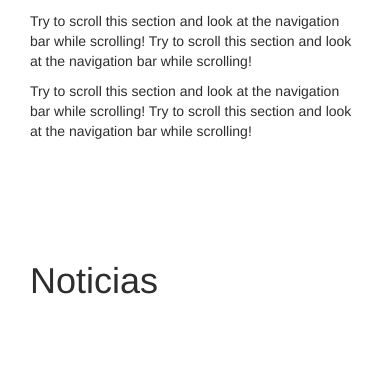
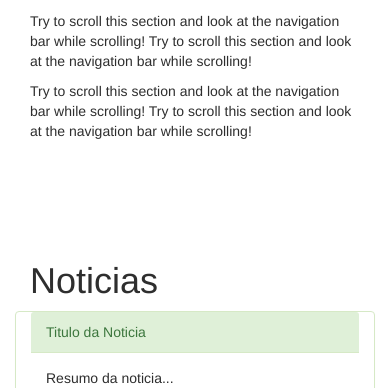
Before and after one commit to raquelday/senaibrusque, a PHP site: page / in a window 390 px wide; the page is wider, and only the part inside the window is pictured. Shown: the part 831-1219 px from the top of that part. Run offline with PHP 8.4, Linux system fonts and the light colour scheme; grey boxes labelled with a size stand in for pictures from a placeholder-image service; some libraries are stand-ins or nearby versions.

Commit message:
melhorias

```diff
--- a/css/estilo.css
+++ b/css/estilo.css
@@ -35,7 +35,7 @@
   }
   #inicio {padding-top:20px;height:500px;color: #2E2E2E; background-color: #CCCCCC;}
   #cursos {padding-top:50px;height:300px;color: #2E2E2E; background-color: white;}
-  #noticias {padding-top:50px;padding-bottom: 20px;height:200px;color: #2E2E2E; background-color: white;}
+  #noticias {padding-top:50px;padding-bottom: 20px;height:auto;color: #2E2E2E; background-color: white;}
   #fotos {padding-top:50px;height:500px;color: #2E2E2E; background-color: white;}
   #videos {padding-top:50px;height:400px;color: #2E2E2E; background-color: white;}
   #contato {padding-top:50px;height:500px;color: #2E2E2E; background-color: white;}
@@ -51,3 +51,8 @@
   #noticia3 {
       margin: auto;
   }
+
+
+  #noticias .panel{
+      margin-left:
+  }
--- a/index.php
+++ b/index.php
@@ -125,40 +125,40 @@
                 <div class="row">
                     <div class="col-xs-6 col-md-3">
                         <a href="#" class="thumbnail">
-                            <img src="http://cursosgratuitosbrasil.com.br/wp-content/uploads/2015/04/Senai-Joinville-cursos-gratuitos.jpg">
+                            <img src="http://cursosgratuitosbrasil.com.br/wp-content/uploads/2015/04/Senai-Joinville-cursos-gratuitos.jpg" height="350" width="350">
                         </a>
                         <a href="#" class="thumbnail">
-                            <img src="http://www.cursosgratuitossenai.net/wp-content/uploads/2015/05/Senai-Presidente-Prudente.jpg">
+                            <img src="http://www.cursosgratuitossenai.net/wp-content/uploads/2015/05/Senai-Presidente-Prudente.jpg" height="350" width="350">
                         </a>
                         <a href="#" class="thumbnail">
-                            <img src="http://senaicursos.net.br/wp-content/uploads/2015/09/21.png">
+                            <img src="http://senaicursos.net.br/wp-content/uploads/2015/09/21.png" height="350" width="350">
                         </a>
                     </div>
                     <div class="col-xs-6 col-md-3">
                         <a href="#" class="thumbnail">
-                            <img src="http://extra.globo.com/incoming/10229725-e21-a2a/w640h360-PROP/senai-curso-gratuito-distancia.jpg">
+                            <img src="http://extra.globo.com/incoming/10229725-e21-a2a/w640h360-PROP/senai-curso-gratuito-distancia.jpg" height="350" width="350">
                         </a>
                         <a href="#" class="thumbnail">
-                            <img src="http://senaipronatec.com.br/wp-content/uploads/2014/12/Senai-Bahia.jpg">
+                            <img src="http://senaipronatec.com.br/wp-content/uploads/2014/12/Senai-Bahia.jpg" height="350" width="300">
                         </a>
                         <a href="#" class="thumbnail">
-                            <img src="http://extra.globo.com/incoming/11602724-bc9-1a2/w640h360-PROP/Senai-RJ-Pronatec.jpg">
+                            <img src="http://extra.globo.com/incoming/11602724-bc9-1a2/w640h360-PROP/Senai-RJ-Pronatec.jpg" height="350" width="350">
                         </a>
                     </div>
                     <div class="col-xs-6 col-md-3">
                         <a href="#" class="thumbnail">
-                            <img src="http://senaipronatec.com.br/wp-content/uploads/2015/04/Senai-Duque-de-Caxias-cursos.jpg">
+                            <img src="http://senaipronatec.com.br/wp-content/uploads/2015/04/Senai-Duque-de-Caxias-cursos.jpg" height="350" width="350">
                         </a>
                         <a href="#" class="thumbnail">
-                            <img src="http://www.cursosgratuitossenai.net/wp-content/uploads/2014/10/Senai-PE-cursos-gratuitos-20151.jpg">
+                            <img src="http://www.cursosgratuitossenai.net/wp-content/uploads/2014/10/Senai-PE-cursos-gratuitos-20151.jpg" height="350" width="350">
                         </a>
                         <a href="#" class="thumbnail">
-                            <img src="http://cdn.giro.matanorte.com/2015/05/senai.jpg">
+                            <img src="http://cdn.giro.matanorte.com/2015/05/senai.jpg" height="350" width="350">
                         </a>
                     </div>
                     <div class="col-xs-6 col-md-3">
                         <a href="#" class="thumbnail">
-                            <img src="http://extra.globo.com/incoming/10688577-230-a38/w640h360-PROP/senai-vagas-curso-gratuito.jpg">
+                            <img src="http://extra.globo.com/incoming/10688577-230-a38/w640h360-PROP/senai-vagas-curso-gratuito.jpg" height="350" width="350">
                         </a>
                         <a href="#" class="thumbnail">
                             <img src="http://placehold.it/350x120">
--- a/noticias.php
+++ b/noticias.php
@@ -1,6 +1,60 @@
 <section id="noticias" class="container-fluid">
     <h1>Noticias</h1>
+    <div class="row">
+        <div class="panel panel-success col-lg-3 col-md-3">
+            <div class="panel-heading">Titulo da Noticia</div>
+            <div class="panel-body">Resumo da noticia...</div>
+            <button type="button" class="btn btn-success" data-toggle="modal" data-target="#myModal">Leia Mais...</button>
+        </div>
 
+        <div class="panel panel-success col-lg-3 col-md-3">
+            <div class="panel-heading">Titulo da Noticia</div>
+            <div class="panel-body">Resumo da noticia...</div>
+        </div>
+
+        <div class="panel panel-success col-lg-3 col-md-3">
+            <div class="panel-heading">Titulo da Noticia</div>
+            <div class="panel-body">Resumo da noticia...</div>
+        </div>
+
+            <div class="panel panel-success col-lg-3 col-md-3">
+                <div class="panel-heading">Titulo da Noticia</div>
+                <div class="panel-body">Resumo da noticia...</div>
+                <button type="button" class="btn btn-success" data-toggle="modal" data-target="#myModal">Leia Mais...</button>
+            </div>
+
+            <div class="panel panel-success col-lg-3 col-md-3">
+                <div class="panel-heading">Titulo da Noticia</div>
+                <div class="panel-body">Resumo da noticia...</div>
+            </div>
+
+            <div class="panel panel-success col-lg-3 col-md-3">
+                <div class="panel-heading">Titulo da Noticia</div>
+                <div class="panel-body">Resumo da noticia...</div>
+            </div>
+
+                <div class="panel panel-success col-lg-3 col-md-3">
+                    <div class="panel-heading">Titulo da Noticia</div>
+                    <div class="panel-body">Resumo da noticia...</div>
+                    <button type="button" class="btn btn-success" data-toggle="modal" data-target="#myModal">Leia Mais...</button>
+                </div>
+
+                <div class="panel panel-success col-lg-3 col-md-3">
+                    <div class="panel-heading">Titulo da Noticia</div>
+                    <div class="panel-body">Resumo da noticia...</div>
+                </div>
+
+                <div class="panel panel-success col-lg-3 col-md-3">
+                    <div class="panel-heading">Titulo da Noticia</div>
+                    <div class="panel-body">Resumo da noticia...</div>
+                </div>
+    </div>
+    <!-- pagina;'ao -->
+    <ul class="pagination pool-raigth">
+        <li><a href="#">1</a></li>
+        <li class="active"><a href="#">2</a></li>
+        <li><a href="#">3</a></li>
+    </ul>
 </section>
 
 
```
